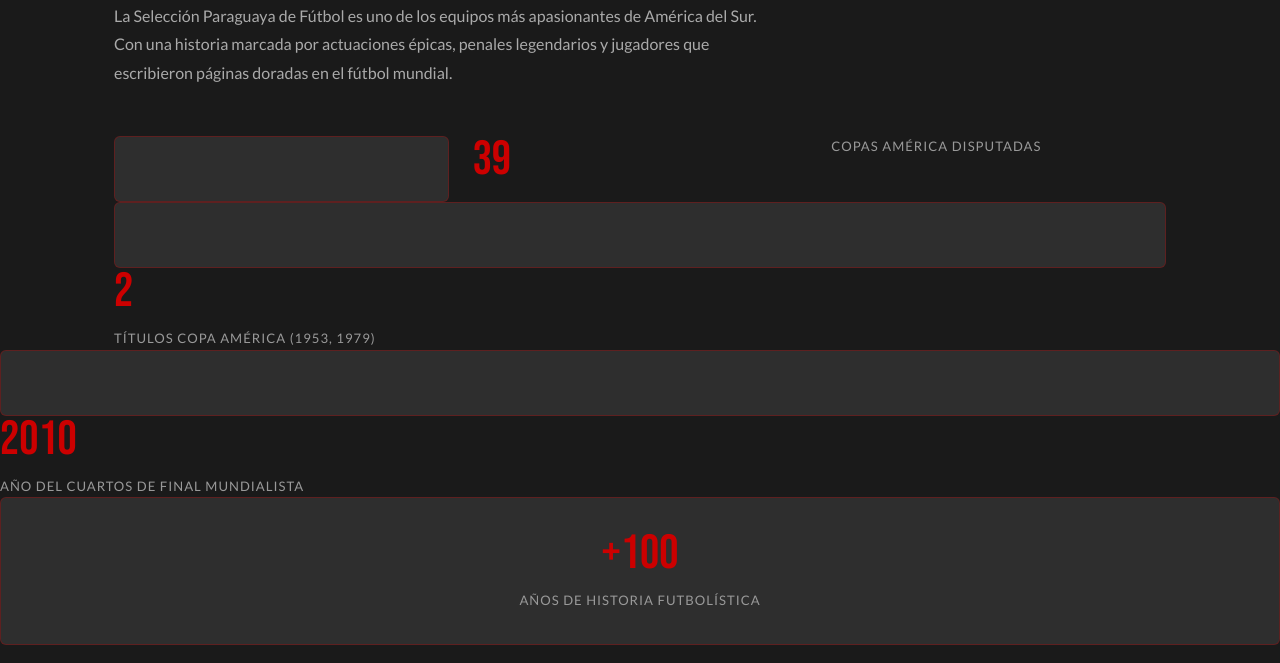
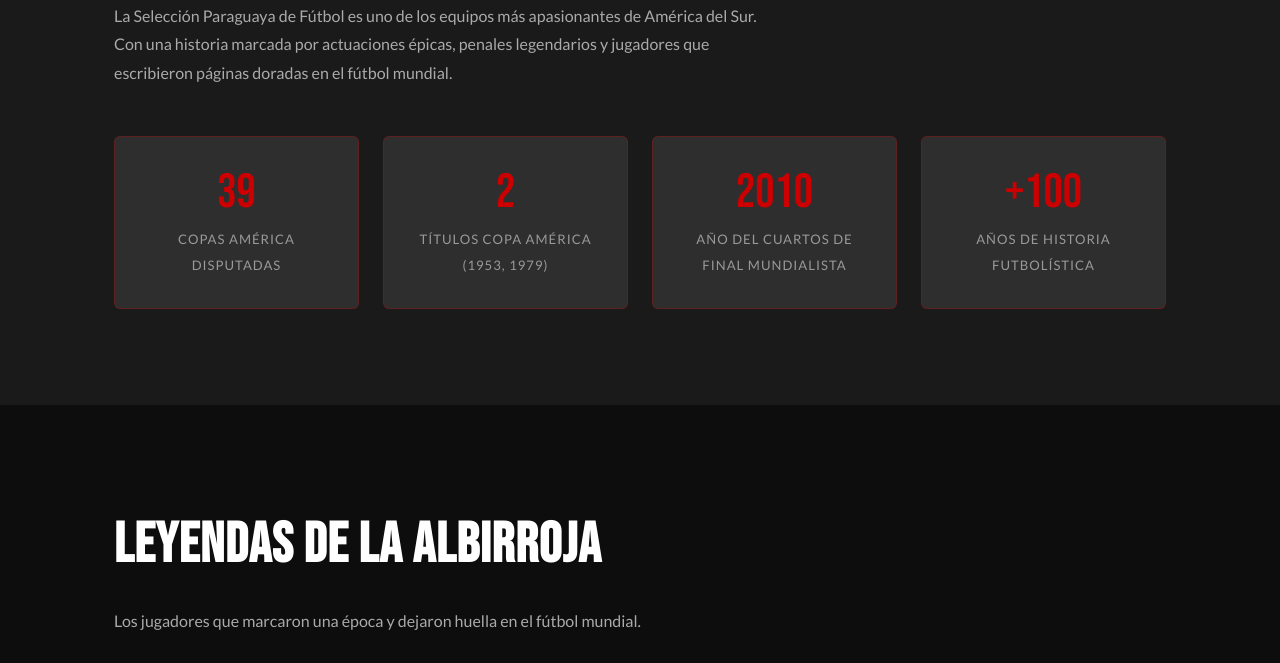
Before and after one commit to Josu2k4/AlbirrojaStatic, a plain HTML site: page index.html in a window 1280 px wide. Shown: the part 1000-1663 px from the top of the page. Drawn offline with Linux system fonts and the light colour scheme.

```diff
--- a/index.html
+++ b/index.html
@@ -63,24 +63,24 @@
           Con una historia marcada por actuaciones épicas, penales legendarios y jugadores que escribieron páginas doradas en el fútbol mundial.
         </p>
 
-        <!-- Tarjetas de datos -->
+       <!-- Tarjetas de datos -->
         <div class="stats-grid">
-          <div class="stat-card"></div>
+          <div class="stat-card">
             <span class="stat-num">39</span>
             <span class="stat-label">Copas América disputadas</span>
           </div>
-          <div class="stat-card"></div>
+          <div class="stat-card">
             <span class="stat-num">2</span>
             <span class="stat-label">Títulos Copa América (1953, 1979)</span>
           </div>
-          <div class="stat-card"></div>
+          <div class="stat-card">
             <span class="stat-num">2010</span>
             <span class="stat-label">Año del cuartos de final mundialista</span>
           </div>
-         <div class="stat-card">
+          <div class="stat-card">
             <span class="stat-num">+100</span>
             <span class="stat-label">Años de historia futbolística</span>
-         </div>
+          </div>
         </div>
       </div>
     </section>
```
